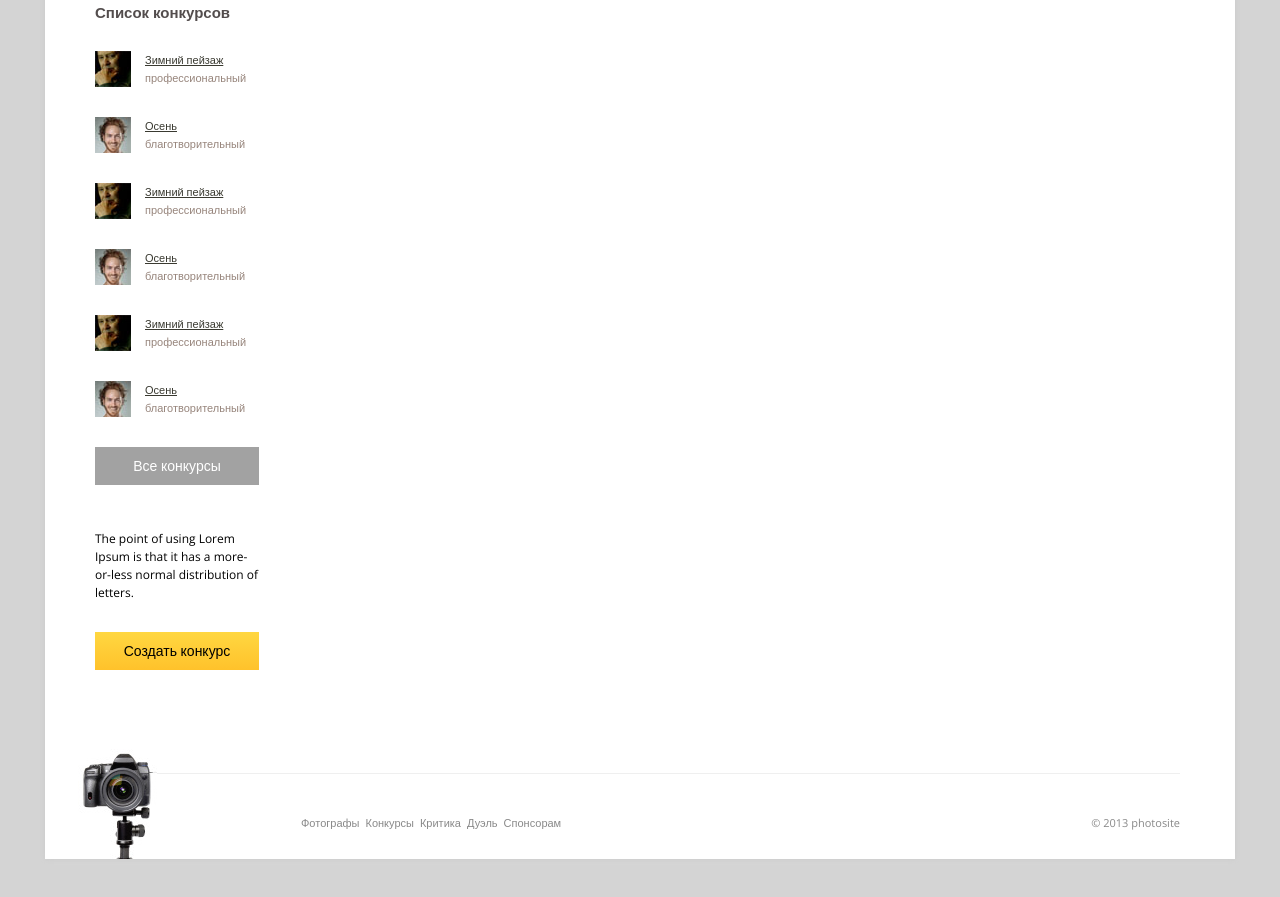
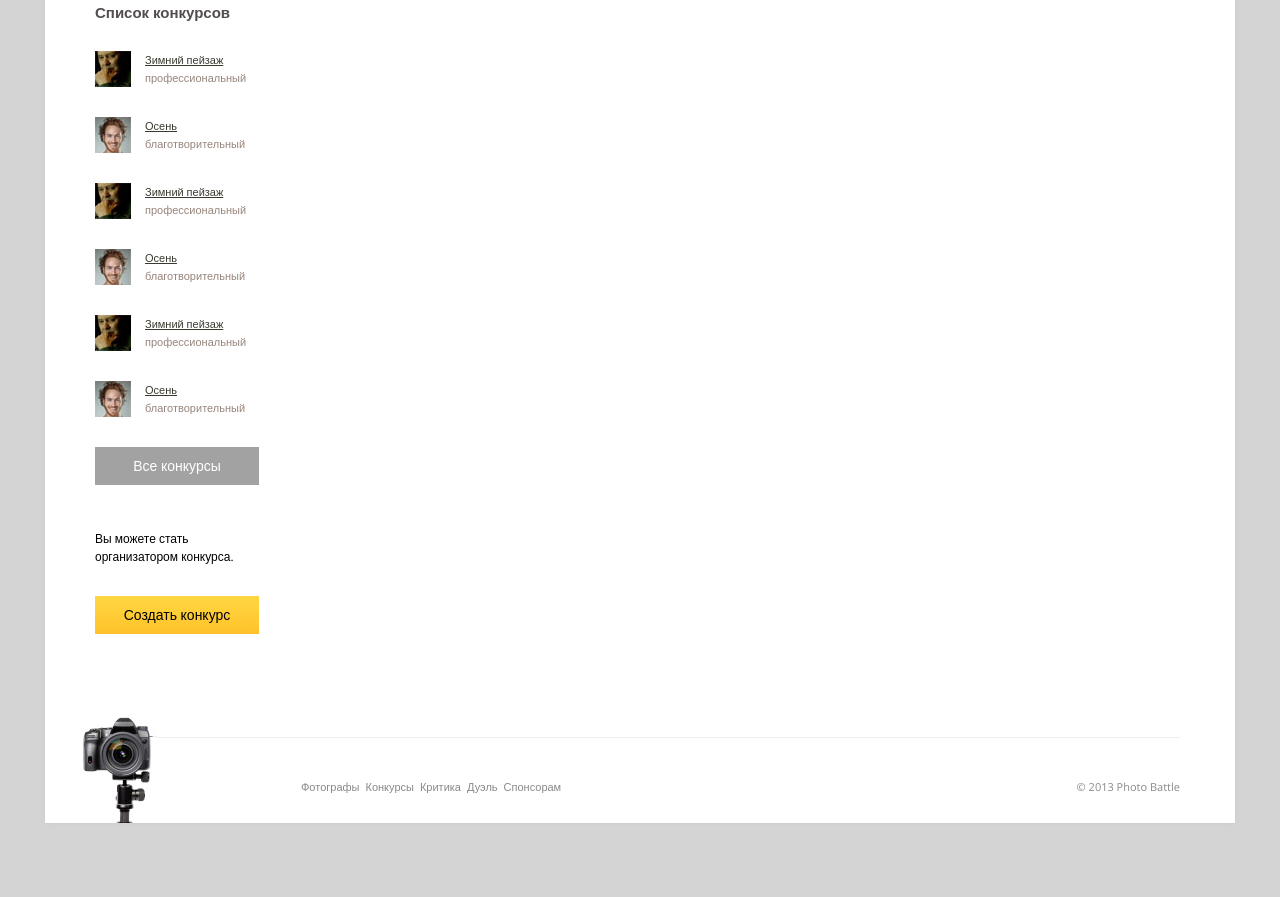
Before and after one commit to Pechalka/photobattle, a plain HTML site: page site/index.html in a window 1280 px wide. Shown: the part 660-1557 px from the top of the page. After the commit the page ends 1533 px from the top, so only its background shows below. Drawn offline with nearby package versions, Linux system fonts and the light colour scheme; a script that the page names is missing.

Commit message:
text issues

```diff
--- a/site/index.html
+++ b/site/index.html
@@ -115,7 +115,7 @@
 				<a href="#" class="grey_button">Все конкурсы</a>
 			</div>
 			<div class="aside_part">
-				<p>The point of using Lorem Ipsum is that it has a more-or-less normal distribution of letters.</p>
+				<p>Вы можете стать организатором конкурса.</p>
 				<a href="#" class="yellow_button">Создать конкурс</a>
 			</div>
 		</aside>
@@ -154,7 +154,7 @@
 			</ul>
 		</div>
 		<div class="copyright">
-			&copy; 2013 photosite
+			&copy; 2013 Photo Battle
 		</div>
 	</footer>
 	</div>
```
Also changed, not shown: site/konkursy.html (+1 -1 lines), site/list_of_users.html (+1 -1 lines), site/personal_user.html (+1 -1 lines), site/personal_user_konkurs.html (+1 -1 lines), site/register.html (+1 -1 lines).
